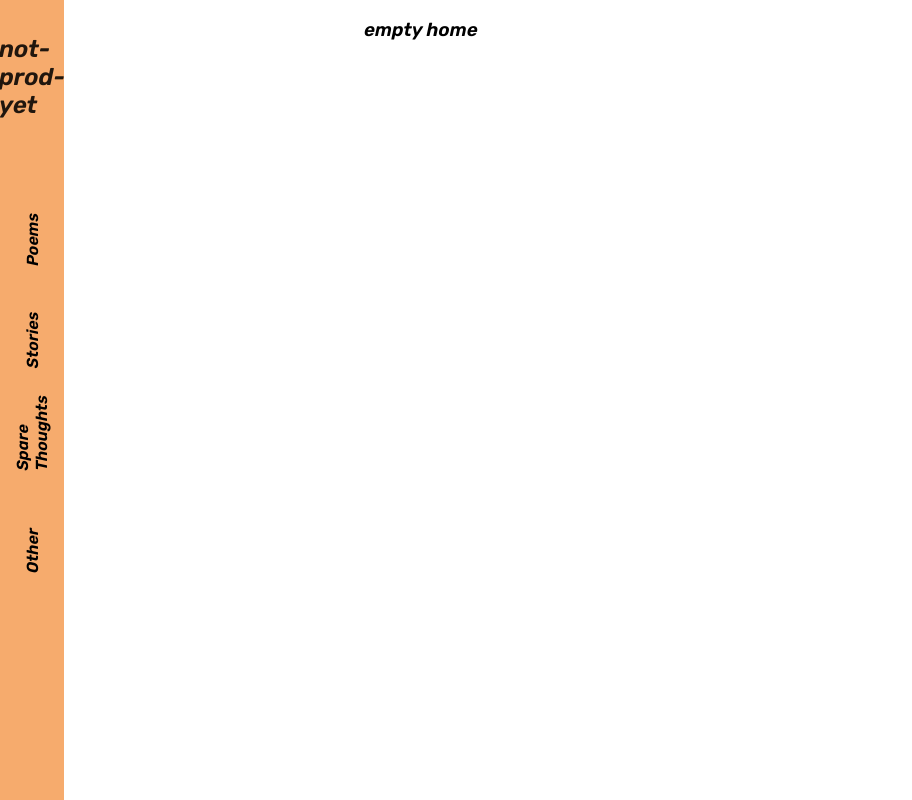
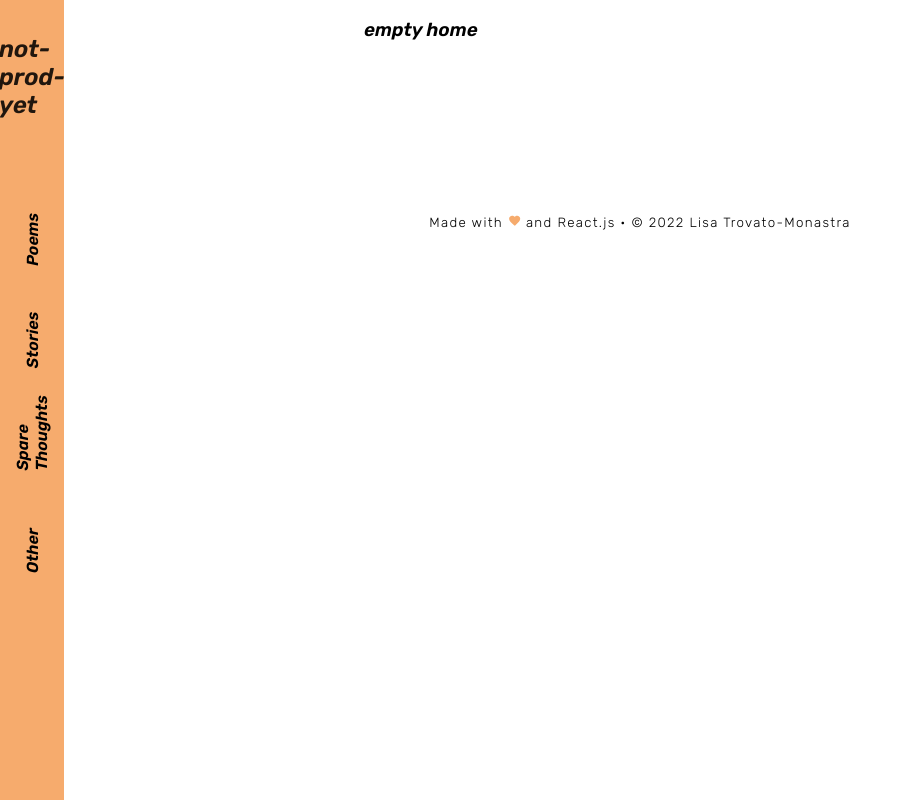
Before and after one commit to not-productive-yet/not-productive-yet-website, a React (Create React App) app: page / in a window 1280 px wide. Shown: the whole page, without its empty margins (0-912 px from the left). Built offline with nearby package versions, Linux system fonts and the light colour scheme.

Commit message:
added footer

```diff
--- a/src/App.js
+++ b/src/App.js
@@ -1,6 +1,6 @@
 import { BrowserRouter, Routes, Route } from "react-router-dom";
 import { Home, PageNotFound, Poem, PoemCards } from "./pages";
-import Navbar from "./components/Navbar";
+import { Navbar, Footer } from "./components/";
 import { Container } from "@mui/material";
 
 export default function App() {
@@ -17,6 +17,7 @@ export default function App() {
           <Route path="*" element={<PageNotFound />} />
         </Routes>
       </BrowserRouter>
+      <Footer />
     </Container>
   );
 }
--- a/src/assets/styles/common.css
+++ b/src/assets/styles/common.css
@@ -46,3 +46,18 @@
   font-size: 30pt;
   cursor: pointer;
 }
+
+/* footer */
+footer {
+  text-align: center;
+  font-weight: 300;
+  font-style: normal;
+  font-size: 10pt !important;
+  margin-top: 15%;
+  letter-spacing: 1pt;
+}
+
+.heart {
+  color: var(--nav-orange);
+  font-size: 10pt !important;
+}
--- /dev/null
+++ b/src/components/Footer.js
@@ -0,0 +1,12 @@
+import FavoriteIcon from "@mui/icons-material/Favorite";
+
+export default function Footer() {
+  return (
+    <footer>
+      <div className="heart-copyright">
+        Made with <FavoriteIcon className="heart" /> and React.js • &copy; 2022
+        Lisa Trovato-Monastra
+      </div>
+    </footer>
+  );
+}
--- a/src/components/index.js
+++ b/src/components/index.js
@@ -1 +1,2 @@
 export { default as Navbar } from "./Navbar";
+export { default as Footer } from "./Footer";
```
